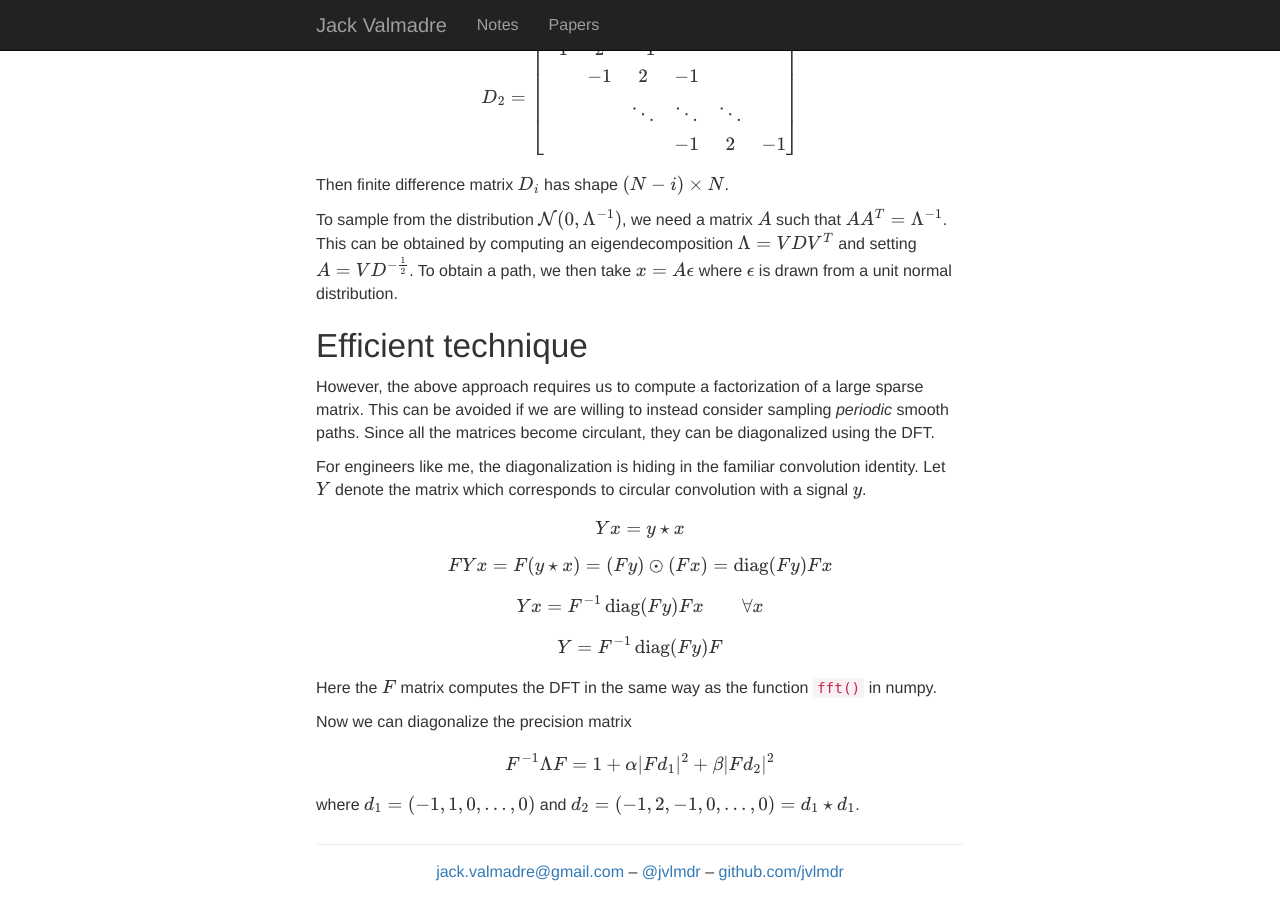
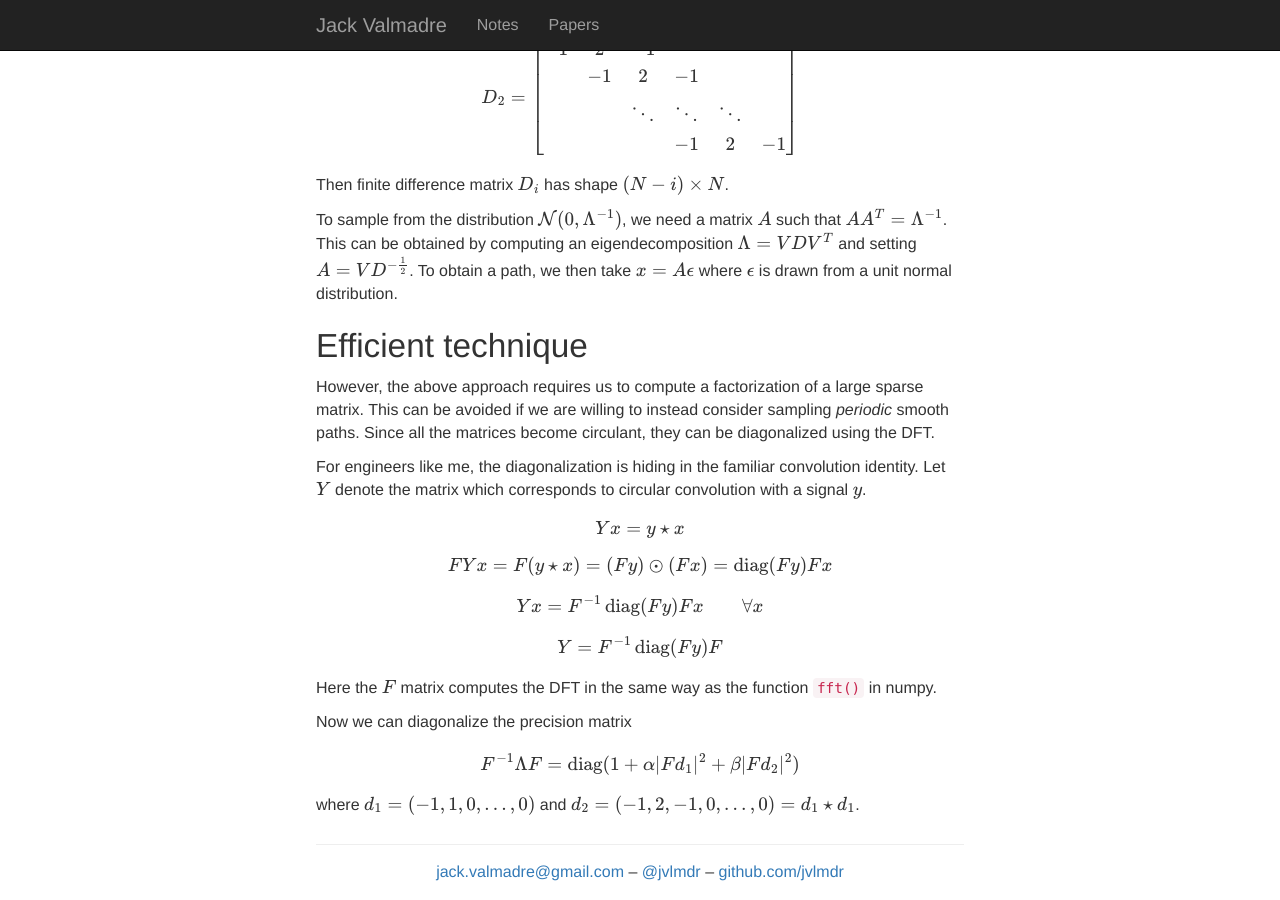
Before and after one commit to jvlmdr/jack.valmadre.net, a Jekyll site: the page built from notes/_posts/2020-01-06-sample-smooth-paths.md, in a window 1280 px wide and 900 px high, scrolled down 667 px. Built offline with Jekyll 4.4.1, drawn with Linux system fonts in a browser that asks for light colours; nearby versions of some CDN libraries; formulas are drawn with MathJax 3.

Commit message:
Update 2020-01-06-sample-smooth-paths.md

```diff
--- a/notes/_posts/2020-01-06-sample-smooth-paths.md
+++ b/notes/_posts/2020-01-06-sample-smooth-paths.md
@@ -49,6 +49,6 @@ Here the $F$ matrix computes the DFT in the same way as the function `fft()` in
 
 Now we can diagonalize the precision matrix
 
-$$ F^{-1} \Lambda F = 1 + \alpha |F d_{1}|^2 + \beta |F d_{2}|^2 $$
+$$ F^{-1} \Lambda F = \operatorname{diag}(1 + \alpha |F d_{1}|^2 + \beta |F d_{2}|^2) $$
 
 where $d_{1} = (-1, 1, 0, \dots, 0)$ and $d_{2} = (-1, 2, -1, 0, \dots, 0) = d_1 \star d_1$.
```
